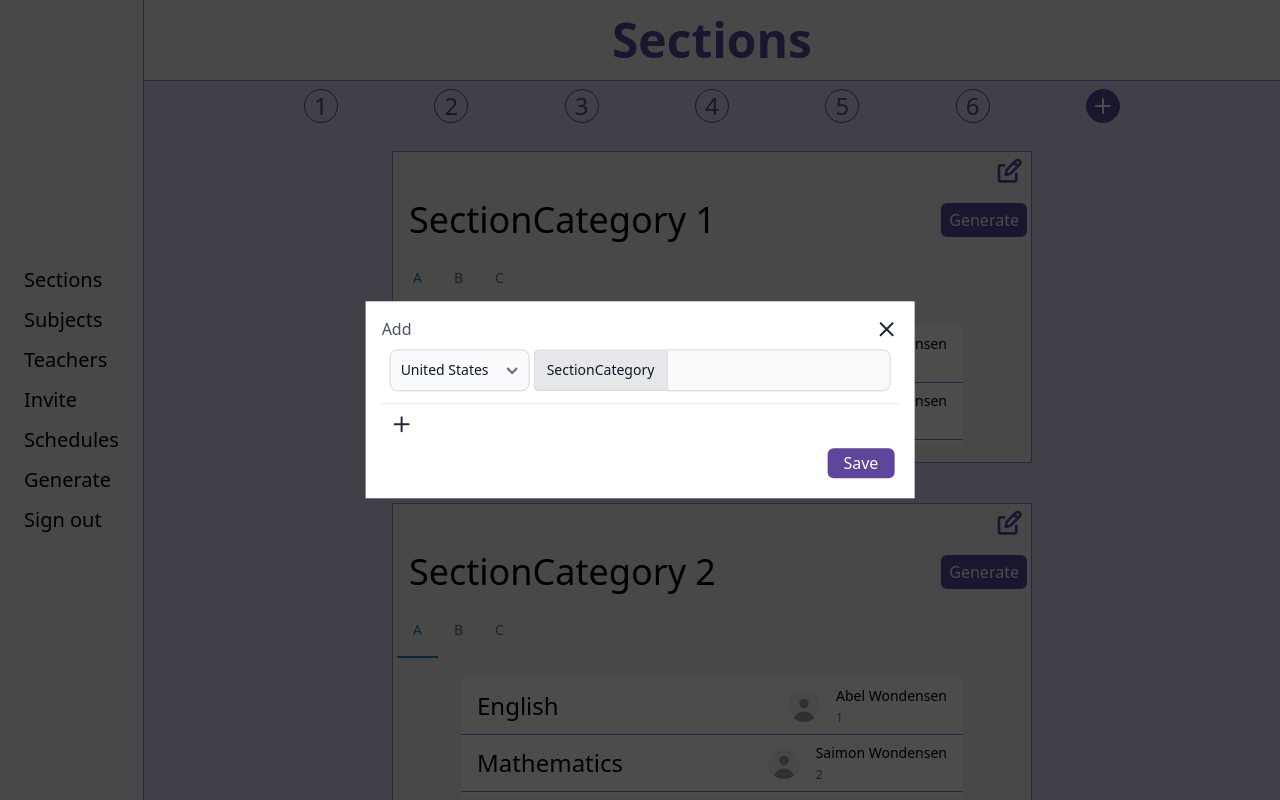
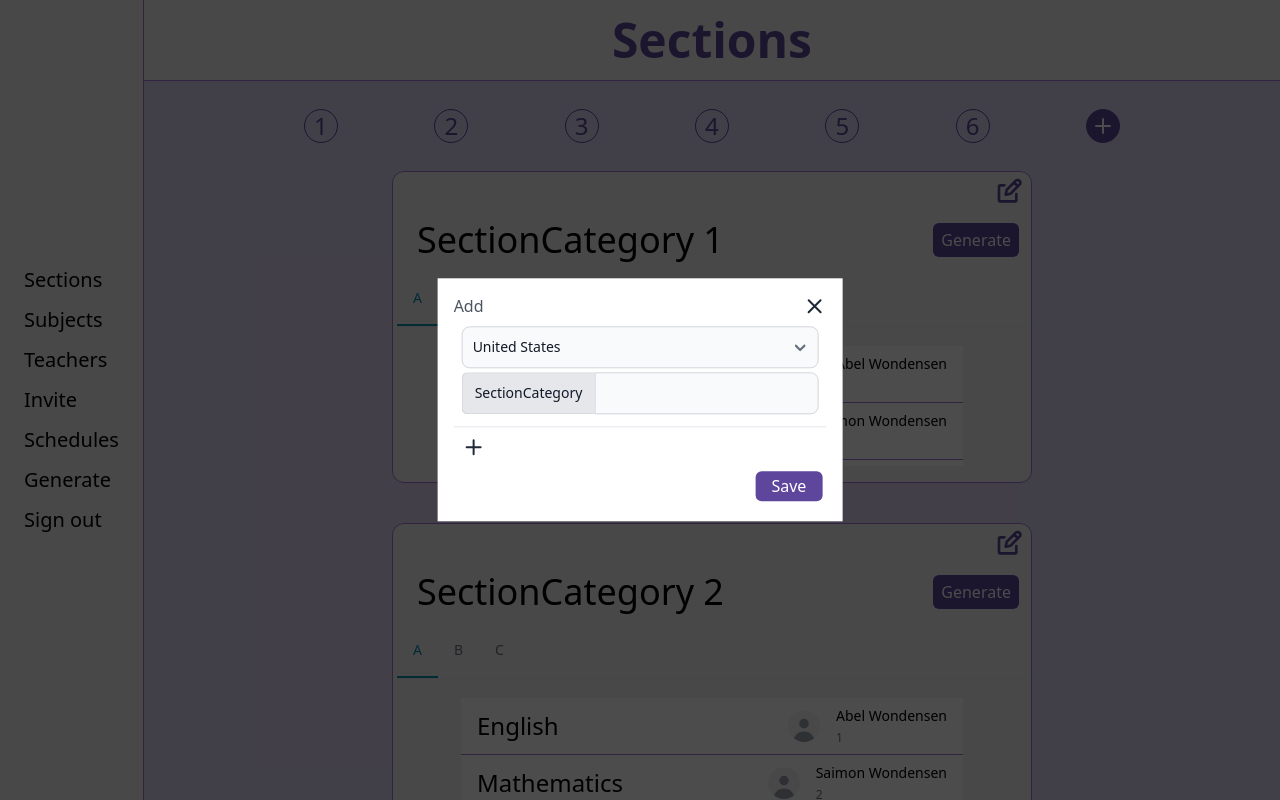
Before and after one commit to BiniyamTafesselemu/pi_schooltimetable_generator, a React (Vite) app in the folder Frontend/Pi_Schooltimetable_Generator/: page /Sections in a window 1280 px wide. Both pictures are taken after a click on the button 1102 px from the left and 106 px from the top of the page. Built offline with nearby package versions, Linux system fonts and the light colour scheme.

Commit message:
intermission

```diff
--- a/Frontend/Pi_Schooltimetable_Generator/src/components/AddSection.jsx
+++ b/Frontend/Pi_Schooltimetable_Generator/src/components/AddSection.jsx
@@ -1,6 +1,5 @@
-import React from 'react'
+import React, {useState} from 'react'
 import ReactDom from 'react-dom'
-import Button from './Button'
 
 const MODAL_STYLES = {
     position: 'fixed',
@@ -25,6 +24,30 @@ const OVERLAY_STYLES = {
 import {TextInput, Select } from "flowbite-react";
 
 export default function AddSection({open, onClose}) {
+    const [values, setValues] = useState(
+        {
+            SchoolCycle:"",
+            SectionCategory:"",
+            Sections:[]
+        }
+    )
+
+    const [error, setError] = useState(
+        {
+            SchoolCycle:"",
+            SectionCategory:"",
+            Sections:""
+        }
+    )
+
+    const handleInput = (event) =>{
+        setValues(prev=>({...prev,[event.target.name]:[event.target.value]}))
+    }
+
+    const handleSubmit = (event) =>{
+        event.preventDefault();
+        setError(Validartion(values))
+    }
     if(!open) return null;
     return ReactDom.createPortal(
         <>
@@ -39,14 +62,43 @@ export default function AddSection({open, onClose}) {
                     </button>
                 </div>
                 <form action='' onSubmit={''}>
-                    <div className='flex flex-row gap-1 border-b-[0.1rem] p-2 pb-3'>
-                        <Select id="Cycles" placeholder="Section Category" required>
-                            <option>United States</option>
-                            <option>Canada</option>
-                            <option>France</option>
-                            <option>Germany</option>
-                        </Select>
-                        <TextInput id="SectionCategory" type="number" addon="SectionCategory" />
+                    <div className='flex flex-col gap-1 border-b-[0.1rem] p-2 pb-3'>
+
+                        {
+                            error.SchoolCycle == ""?
+                            <Select id="Cycles" placeholder="Section Category" required onChange={handleInput} name='SchoolCycle'>
+                                <option>United States</option>
+                                <option>Canada</option>
+                                <option>France</option>
+                                <option>Germany</option>
+                            </Select>
+                            :
+                            <Select id="Cycles" placeholder="Section Category" required onChange={handleInput} name='SchoolCycle' color = "failure"
+                                helperText={
+                                    <>
+                                        <span className="font-medium">Oops!</span> {error.SchoolCycle}
+                                    </>
+                                }
+                            >
+                                <option>United States</option>
+                                <option>Canada</option>
+                                <option>France</option>
+                                <option>Germany</option>
+                            </Select>
+
+                        }
+                        {
+                            error.SectionCategory == ""?
+                            <TextInput id="SectionCategory" type="number" min={1} addon="SectionCategory" required onChange={handleInput} name='SectionCategory'/>:
+                            <TextInput id="SectionCategory" type="number" min={1} addon="SectionCategory" required onChange={handleInput} name='SectionCategory' color='failure'
+                                helperText={
+                                    <>
+                                        <span className="font-medium">Oops!</span> {error.SectionCategory}
+                                    </>
+                                }
+                            />
+                        }
+
                     </div>
                     <div className='flex flex-row gap-1 justify-between items-center p-2'>
                         <button title='add a section'>
@@ -56,7 +108,7 @@ export default function AddSection({open, onClose}) {
                         </button>
                     </div>
                     <div className='flex flex-row gap-1 m-1 items-center justify-end'>
-                        <Button Name={"Save"} fun={()=>{console.log("Save!")}}/>
+                        <button  onClick={()=>{console.log("Save!")}} type='submit' className='bg-[#5E469C] hover:bg-[rgb(0,0,0)] border-[#8C5FFF] text-white p-[0.2rem_1rem] rounded-md'>Save</button>
                     </div>
                 </form>
             </div>
@@ -64,3 +116,21 @@ export default function AddSection({open, onClose}) {
         document.getElementById('portal')
   )
 }
+
+function Validartion(values){
+    let error = {}
+
+    if(values.SectionCategory = ""){
+        error.SectionCategory = "Choose a section Category"
+    }
+
+    if(values.SchoolCycle = ""){
+        error.SectionCategory = "Choose a school cycle"
+    }
+
+    if(values.Sections.empty()){
+        error.Sections = "Add a section"
+    }
+
+    return error;
+}
--- a/Frontend/Pi_Schooltimetable_Generator/src/components/EditSection.jsx
+++ b/Frontend/Pi_Schooltimetable_Generator/src/components/EditSection.jsx
@@ -64,7 +64,7 @@ export default function EditSection({open, onClose, Sections}) {
                         </button>
                     </div>
                     <div className='flex flex-row gap-1 m-1 items-center justify-end'>
-                        <Button Name={"Save"} fun={()=>{console.log("Save!")}}/>
+                    <button  onClick={()=>{console.log("Save!")}} type='submit' className='bg-[#5E469C] hover:bg-[rgb(0,0,0)] border-[#8C5FFF] text-white p-[0.2rem_1rem] rounded-md'>Save</button>
                     </div>
                 </form>
             </div>
--- a/Frontend/Pi_Schooltimetable_Generator/src/components/HeadBan.jsx
+++ b/Frontend/Pi_Schooltimetable_Generator/src/components/HeadBan.jsx
@@ -22,12 +22,12 @@ export default function HeadBan({title}) {
 
 
     return (
-    <header className="bg-[#f1f1f1] border-b-[0.1rem] border-solid border-[rgb(167,115,222)] p-4 flex flex-row items-center">
+    <header className="bg-[#f1f1f1] border-b-[0.1rem] border-solid border-[rgb(167,115,222)] p-4 flex flex-row items-center justify-center">
         {screenSize <= 768    && (
             <div>
                 {
                     <button onClick={()=> setIsOpen(true)}>
-                        <svg class="w-9 h-9 text-gray-800 dark:text-white" aria-hidden="true" xmlns="http://www.w3.org/2000/svg" width="24" height="24" fill="none" viewBox="0 0 24 24">
+                        <svg class="w-9 h-9 text-gray-800 hover:text-[rgb(167,115,222)]  dark:text-white" aria-hidden="true" xmlns="http://www.w3.org/2000/svg" width="24" height="24" fill="none" viewBox="0 0 24 24">
                             <path stroke="currentColor" stroke-linecap="round" stroke-width="2" d="M5 7h14M5 12h14M5 17h14"/>
                         </svg>
                     </button>
@@ -35,8 +35,7 @@ export default function HeadBan({title}) {
                 <SideBarPopUP open={isOpen} onClose={()=> setIsOpen(false)}/>
             </div>
         )}
-
-        <h1 className="text-5xl font-bold text-[#5E469C] flex-1">{title}</h1>
+        <h1 className="text-5xl font-bold text-[#5E469C] flex-1 justify-center items-center">{title}</h1>
     </header>
   )
 }
@@ -77,7 +76,7 @@ function SideBarPopUP({open, onClose}){
                 </div>
                 <div style={Canncel_STYLES}>
                     <button onClick={onClose}>
-                        <svg class="w-6 h-6 text-gray-800 dark:text-white" aria-hidden="true" xmlns="http://www.w3.org/2000/svg" width="24" height="24" fill="none" viewBox="0 0 24 24">
+                        <svg class="w-6 h-6 text-gray-800 hover:text-[rgb(167,115,222)] dark:text-white" aria-hidden="true" xmlns="http://www.w3.org/2000/svg" width="24" height="24" fill="none" viewBox="0 0 24 24">
                             <path stroke="currentColor" stroke-linecap="round" stroke-linejoin="round" stroke-width="2" d="M6 18 17.94 6M18 18 6.06 6"/>
                         </svg>
                     </button>
--- a/Frontend/Pi_Schooltimetable_Generator/src/components/SectionCard.jsx
+++ b/Frontend/Pi_Schooltimetable_Generator/src/components/SectionCard.jsx
@@ -7,16 +7,16 @@ import EditSection from "./EditSection";
 export default function SectionCard({Sec, index}) {
     const [isOpen, setIsOpen] = useState(false);
   return (
-    <div className='bg-[#f1f1f1] border-[0.1rem]  border-solid border-[rgb(167,115,222)] md:w-[40rem] p-1 m-5' id={'SectionCard'+index}>
+    <div className='bg-[#f1f1f1] border-[0.1rem]  border-solid border-[rgb(167,115,222)] md:w-[40rem] p-1 m-5 rounded-xl' id={'SectionCard'+index}>
         <div className='flex flex-row justify-end'>
             <button onClick={()=> setIsOpen(true)}>
-                <svg class='w-8 h-8 text-[#5E469C] dark:text-white' aria-hidden="true" xmlns="http://www.w3.org/2000/svg" width="24" height="24" fill="none" viewBox="0 0 24 24">
+                <svg class='w-8 h-8 text-[#5E469C] hover:text-black dark:text-white' aria-hidden="true" xmlns="http://www.w3.org/2000/svg" width="24" height="24" fill="none" viewBox="0 0 24 24">
                     <path stroke="currentColor" stroke-linecap="round" stroke-linejoin="round" stroke-width="2" d="m14.304 4.844 2.852 2.852M7 7H4a1 1 0 0 0-1 1v10a1 1 0 0 0 1 1h11a1 1 0 0 0 1-1v-4.5m2.409-9.91a2.017 2.017 0 0 1 0 2.853l-6.844 6.844L8 14l.713-3.565 6.844-6.844a2.015 2.015 0 0 1 2.852 0Z"/>
                 </svg>
             </button>
             <EditSection open={isOpen} onClose={()=> setIsOpen(false)} Sections = {Sec}/>
         </div>
-        <div className="flex justify-between items-center">
+        <div className="flex justify-between items-center p-[0rem_0.5rem]">
             <h2 className='text-4xl p-3'>{Sec.SectionCategory}</h2>
             <button className="bg-[#5E469C] hover:bg-[rgb(0,0,0)] border-[#8C5FFF] text-white p-[0.3rem_0.5rem] rounded-md">Generate</button>
         </div>
--- a/Frontend/Pi_Schooltimetable_Generator/src/components/SubjectCard.jsx
+++ b/Frontend/Pi_Schooltimetable_Generator/src/components/SubjectCard.jsx
@@ -9,10 +9,10 @@ export default function SubjectCard({Subject, Label}){
     return(
         <div className="text-left">
             <h3>{Label}</h3>
-            <div className='bg-[#f1f1f1] flex flex-col p-1 border-[0.01rem] border-solid border-[#8C5FFF] md:w-[40rem] w-[20rem]'>
+            <div className='bg-[#f1f1f1] flex flex-col p-1 border-[0.01rem] border-solid border-[#8C5FFF] md:w-[40rem] w-[20rem]  rounded-xl'>
                 <div className="flex justify-end">
                     <button onClick={()=> setIsOpen(true)} className='mb-6'>
-                        <svg class='w-8 h-8 text-[#5E469C] dark:text-white' aria-hidden="true" xmlns="http://www.w3.org/2000/svg" width="24" height="24" fill="none" viewBox="0 0 24 24">
+                        <svg class='w-8 h-8 text-[#5E469C] hover:text-black dark:text-white' aria-hidden="true" xmlns="http://www.w3.org/2000/svg" width="24" height="24" fill="none" viewBox="0 0 24 24">
                             <path stroke="currentColor" stroke-linecap="round" stroke-linejoin="round" stroke-width="2" d="m14.304 4.844 2.852 2.852M7 7H4a1 1 0 0 0-1 1v10a1 1 0 0 0 1 1h11a1 1 0 0 0 1-1v-4.5m2.409-9.91a2.017 2.017 0 0 1 0 2.853l-6.844 6.844L8 14l.713-3.565 6.844-6.844a2.015 2.015 0 0 1 2.852 0Z"/>
                         </svg>
                     </button>
--- a/Frontend/Pi_Schooltimetable_Generator/src/pages/Class.jsx
+++ b/Frontend/Pi_Schooltimetable_Generator/src/pages/Class.jsx
@@ -430,7 +430,7 @@ export default function Class(){
               <HeadBan title={"Sections"}/>
           </div>
 
-          <div className="flex flex-row gap-1 justify-between items-center p-2 md:pl-[10rem] md:pr-[10rem]">
+          <div className="flex flex-row gap-1 justify-between items-center p-2 mt-5 md:pl-[10rem] md:pr-[10rem]">
             {
               Sections.map((Section, index) => (
                 <SecitonLocator ID={"SectionCard"+index} SectionCategoryName={Section.SectionCategory} key={index}/>
```
